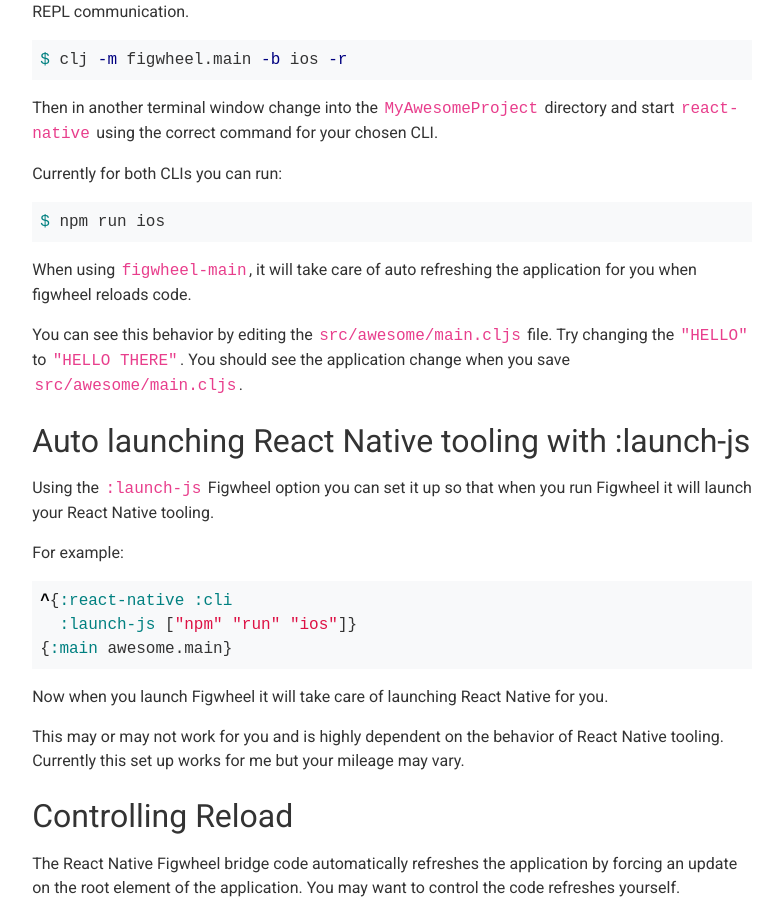
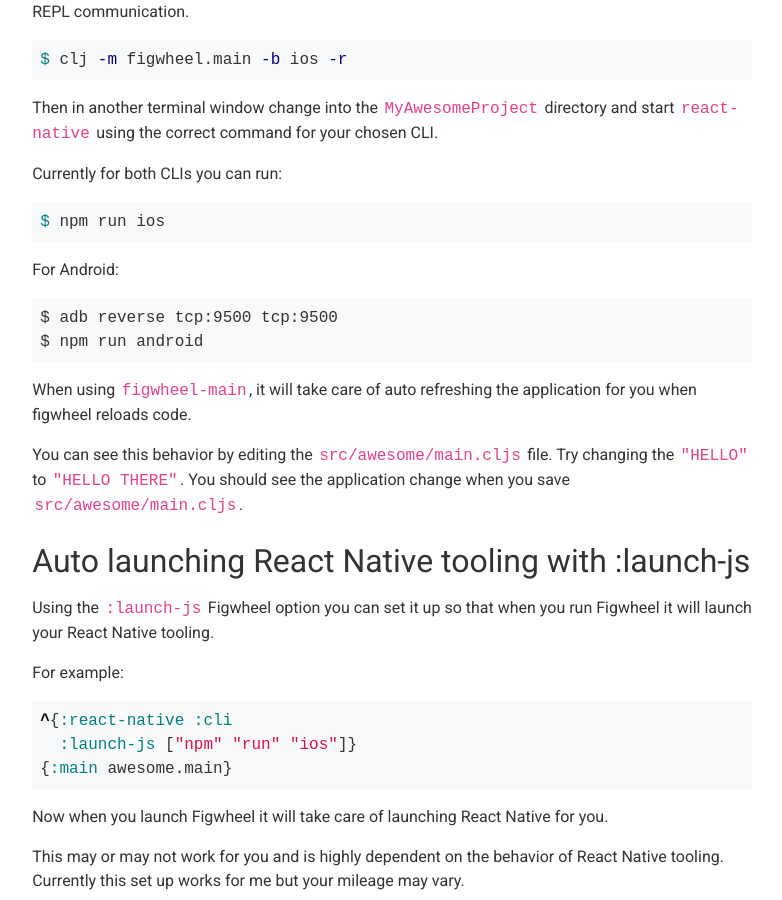
Before and after one commit to bhauman/figwheel-main, a Jekyll site: the page built from docs/docs/react-native.md, in a window 1280 px wide and 900 px high, scrolled down 3029 px. Shown: the whole window, without its empty margins (83-865 px from the left). Built offline with Jekyll 4.4.1, drawn with Linux system fonts in a browser that asks for light colours.

Commit message:
Adding port forwarding step for Android (#255)

````diff
--- a/docs/docs/react-native.md
+++ b/docs/docs/react-native.md
@@ -155,6 +155,12 @@ Currently for both CLIs you can run:
 $ npm run ios
 ```
 
+For Android:
+```
+$ adb reverse tcp:9500 tcp:9500
+$ npm run android
+```
+
 When using `figwheel-main`, it will take care of auto refreshing the
 application for you when figwheel reloads code.
 
````
